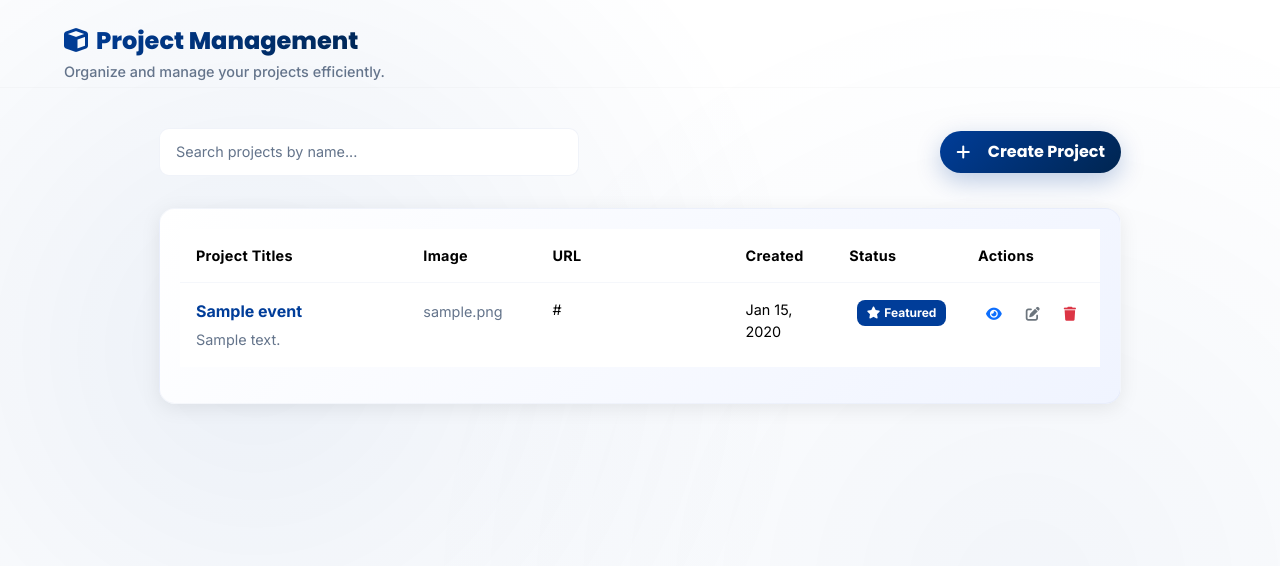
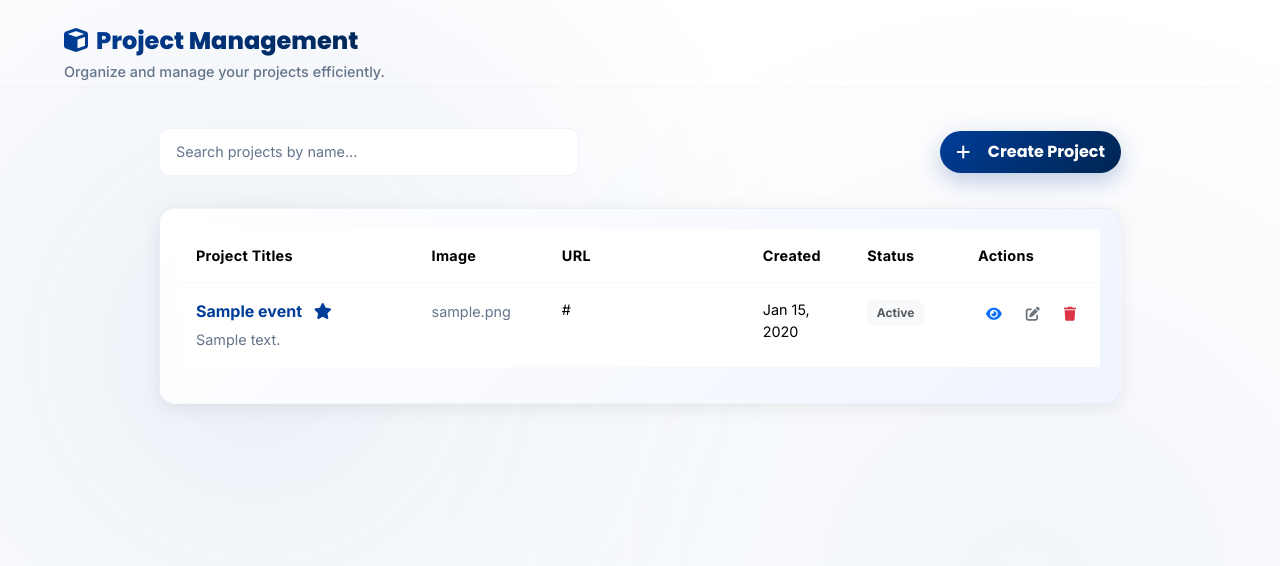
Before and after one commit to migs159/portfolio, a CodeIgniter app: the page made by application/views/crud_dashboard.php in a window 1280 px wide. Shown: the part 51-617 px from the top of the page. Run offline with CodeIgniter, Linux system fonts and the light colour scheme; the template is opened without the code that fills it: most values are stand-ins (such as "Sample title", 1, 10 or a date in 2020); data that the repository does not hold is empty; some libraries are stand-ins or nearby versions.

Commit message:
crud fix and login fix

```diff
--- a/application/controllers/Auth.php
+++ b/application/controllers/Auth.php
@@ -34,7 +34,7 @@ class Auth extends CI_Controller {
                     $this->session->set_userdata('email', $userRow['email']);
                 }
                 // Set a flash message so the dashboard can show a toast after redirect
-                $this->session->set_flashdata('login_success', 'Signed in successfully.');
+                $this->session->set_flashdata('success', 'Signed in successfully.');
                 redirect('crud');
             }
             $data['error'] = 'The username or password you\'ve entered is incorrect';
--- a/application/views/crud_dashboard.php
+++ b/application/views/crud_dashboard.php
@@ -95,6 +95,7 @@
                     <td>
                       <div class="project-title-cell">
                         <?php echo htmlspecialchars(isset($e['title']) ? $e['title'] : 'Untitled Project'); ?>
+                        <?php if (isset($e['featured']) && $e['featured']): ?><i class="fas fa-star featured-star"></i><?php endif; ?>
                       </div>
                       <div class="project-desc-cell">
                         <?php echo htmlspecialchars(isset($e['description']) ? mb_substr($e['description'], 0, 60) : ''); ?>
@@ -114,11 +115,7 @@
                       <?php echo htmlspecialchars(isset($e['created_at']) ? date('M d, Y', strtotime($e['created_at'])) : ''); ?>
                     </td>
                     <td>
-                      <?php if (isset($e['featured']) && $e['featured']): ?>
-                        <span class="badge bg-primary text-white badge-featured"><i class="fas fa-star me-1"></i>Featured</span>
-                      <?php else: ?>
-                        <span class="badge bg-light text-muted badge-status">Active</span>
-                      <?php endif; ?>
+                      <span class="badge bg-light text-muted badge-status">Active</span>
                     </td>
                     <?php
                       $pid = null;
@@ -345,10 +342,6 @@
                 <label class="view-project-field-label">Status</label>
                 <div id="viewStatus" class="view-project-field-value">-</div>
               </div>
-              <div>
-                <label class="view-project-field-label">Featured</label>
-                <div id="viewFeatured" class="view-project-field-value">-</div>
-              </div>
             </div>
             <div>
               <label class="view-project-field-label">Image</label>
--- a/assets/css/crud-dashboard-custom.css
+++ b/assets/css/crud-dashboard-custom.css
@@ -1912,6 +1912,12 @@ body::before {
   margin-left: 0.5rem;
 }
 
+/* Featured star icon style */
+.featured-star {
+  color: #003d99;
+  margin-left: 0.5rem;
+}
+
 /* Badge status style */
 .badge-status {
   border-radius: 8px;
--- a/assets/js/crud_dashboard.js
+++ b/assets/js/crud_dashboard.js
@@ -11,7 +11,7 @@ function openIframe(title, url){
   var m = new bootstrap.Modal(iframeModalEl);
   m.show();
   iframe.addEventListener('load', function(){ if(iframeLoading) iframeLoading.style.display = 'none'; }, { once:true });
-  iframeModalEl.addEventListener('hidden.bs.modal', function(){ iframe.src = ''; if(iframeLoading) iframeLoading.style.display = 'none'; }, { once:true });
+  iframeModalEl.addEventListener('hidden.bs.modal', function(){ iframe.src = ''; if(iframeLoading) iframeLoading.style.display = 'none'; location.reload(); }, { once:true });
 }
 
 function handleViewProject(id){
@@ -29,7 +29,6 @@ function handleViewProject(id){
         document.getElementById('viewUrl').textContent = p.url || '-';
         document.getElementById('viewCreated').textContent = p.created_at ? p.created_at.split(' ')[0] : '-';
         document.getElementById('viewStatus').textContent = p.status ? 'Active' : 'Inactive';
-        document.getElementById('viewFeatured').innerHTML = p.featured ? '<span class="badge bg-primary text-white badge-featured"><i class="fas fa-star me-1"></i>Featured</span>' : 'No';
         document.getElementById('viewImage').textContent = p.image || '-';
 
         var modal = new bootstrap.Modal(document.getElementById('viewProjectModal'));
@@ -189,20 +188,20 @@ function getCsrf(){
                 var created_at = p.created_at || new Date().toISOString().split('T')[0];
                 var status = p.status ? 'Active' : 'Inactive';
                 var featured = p.featured ? 1 : 0;
-                var featuredBadge = featured ? '<span class="badge bg-primary text-white badge-featured"><i class="fas fa-star me-1"></i>Featured</span>' : '';
+                var starIcon = featured ? '<i class="fas fa-star featured-star"></i>' : '';
 
                 function escapeHtml(s){ return (''+s).replace(/[&<>"']/g, function(c){ return {'&':'&amp;','<':'&lt;','>':'&gt;','"':'&quot;',"'":"&#39;"}[c]; }); }
 
                 var row =
                   '<tr>' +
                     '<td>' +
-                      '<div class="project-title-cell">'+ escapeHtml(title) +'</div>' +
+                      '<div class="project-title-cell">'+ escapeHtml(title) + starIcon +'</div>' +
                       '<div class="project-desc-cell">'+ escapeHtml(description) +'</div>' +
                     '</td>' +
                     '<td class="table-cell-muted">-</td>' +
                     '<td class="table-cell-muted">'+ escapeHtml(url) +'</td>' +
                     '<td class="table-cell-muted">'+ escapeHtml(created_at) +'</td>' +
-                    '<td><span class="badge bg-light text-muted badge-status">'+ escapeHtml(status) +'</span>' + featuredBadge + '</td>' +
+                    '<td><span class="badge bg-light text-muted badge-status">'+ escapeHtml(status) +'</span></td>' +
                     '<td>' +
                       '<div class="action-buttons-flex">' +
                         '<button class="btn btn-sm btn-outline-primary btn-view" data-id="'+ escapeHtml(p.id || '') +'" title="View"><i class="fas fa-eye"></i></button>' +
```
